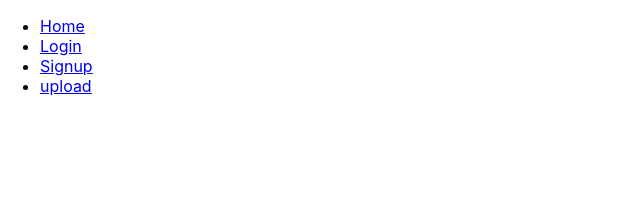
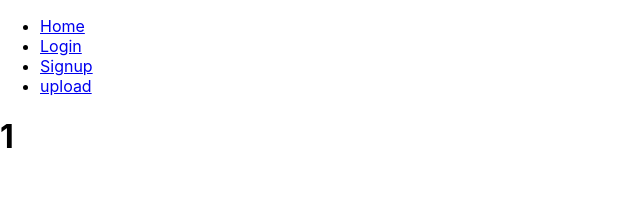
Before and after one commit to 51AN/OneKart, a React (Create React App) app in the folder frontend/: page /product/1 in a window 1280 px wide. Shown: the top 207 px of the page, without its empty margins (0-640 px from the left). Built offline with nearby package versions, Linux system fonts and the light colour scheme.

Commit message:
redirects to product page

```diff
--- a/frontend/src/App.js
+++ b/frontend/src/App.js
@@ -8,6 +8,7 @@ import UploadAndDisplayImage from './Pages/upload'
 import { HashLoader } from 'react-spinners'
 import { useState, useEffect } from 'react'
 import "../src/App.css"
+import Product from './Pages/Product'
 
 function App() {
   //get user from localstorage
@@ -47,6 +48,7 @@ function App() {
         <Route exact path='/login' Component={Login} />
         <Route exact path='/signup' Component={Signup} />
         <Route exact path='/upload' Component={UploadAndDisplayImage} />
+        <Route exact path='/product/:name' Component={Product} />
       </Routes>
     </div>
   </Router> </>}
--- a/frontend/src/Pages/Home.jsx
+++ b/frontend/src/Pages/Home.jsx
@@ -1,5 +1,6 @@
 import React, {useState, useEffect} from 'react'
 import axios from 'axios';
+import {Link} from 'react-router-dom'
 
 function Home() {
     const [loggedInUser, setLoggedInUser] = useState(null)
@@ -41,11 +42,13 @@ function Home() {
           data.length>0?data.map((el, i) => {
             return (
                 <>
+                <Link to={`/product/${el.name}`}>
                   <div>
                     <img src={`http://localhost:5000/uploads/${el.image}`} alt='bla bla bla' style={{width:'400px', height:'400px'}}/>
                     <p>{el.name}</p>
                     <p>{el.description}</p>
                   </div>
+                </Link>
                 </>
             )
         }) : ""
--- /dev/null
+++ b/frontend/src/Pages/Product.jsx
@@ -0,0 +1,12 @@
+import React from 'react'
+import { useParams } from 'react-router-dom'
+
+function Product() {
+    const {name} = useParams()
+    console.log(name)
+  return (
+    <div><h1>{name}</h1></div>
+  )
+}
+
+export default Product
```
